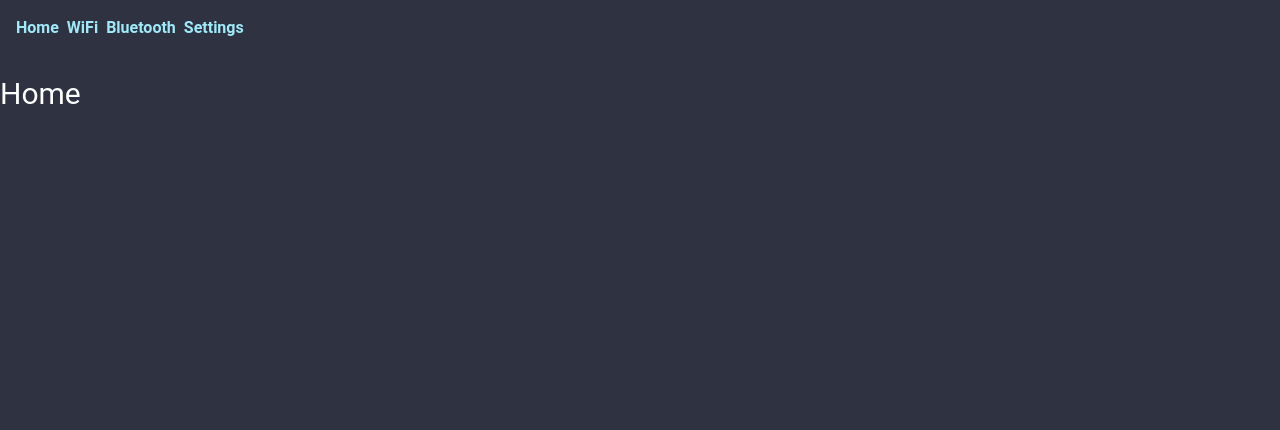
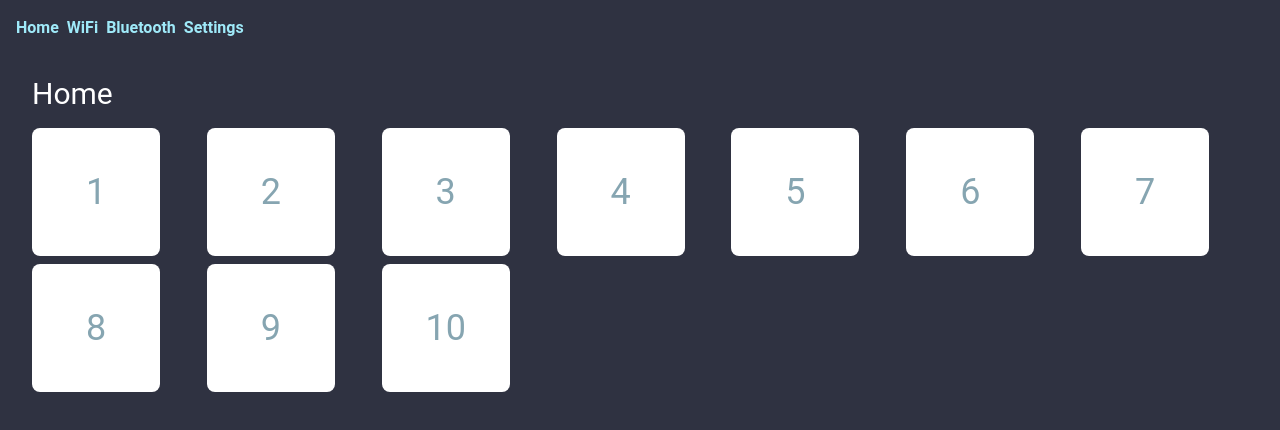
Before and after one commit to Algonzbao/TFG_UI, a React (Vite) app in the folder TFG_UI/: page /#/ in a window 1280 px wide. Shown: the top 430 px of the page. Built offline with nearby package versions, Linux system fonts and the light colour scheme.

Commit message:
Reorder pero no mucho

```diff
--- a/TFG_UI/package.json
+++ b/TFG_UI/package.json
@@ -20,6 +20,7 @@
     "@electron-toolkit/preload": "^2.0.0",
     "@electron-toolkit/utils": "^1.0.2",
     "electron-updater": "^5.3.0",
+    "framer-motion": "^10.12.17",
     "react-router-dom": "^6.14.0"
   },
   "devDependencies": {
--- a/TFG_UI/src/renderer/src/components/Home.jsx
+++ b/TFG_UI/src/renderer/src/components/Home.jsx
@@ -1,3 +1,26 @@
+import { Reorder } from 'framer-motion'
+import { useState } from 'react'
+
 export default function Home() {
-  return <h1 className="text-white text-3xl mt-5"> Home </h1>
+  const [items, setItems] = useState([1, 2, 3, 4, 5, 6, 7, 8, 9, 10])
+
+  return (
+    <section className="px-8">
+      <h1 className="text-white text-3xl mt-5"> Home </h1>
+      <Reorder.Group
+        axis="x"
+        values={items}
+        onReorder={setItems}
+        className="grid grid-cols-7 gap-2 mt-4"
+      >
+        {items.map((item) => (
+          <Reorder.Item key={item} value={item}>
+            <div className="bg-white rounded-lg w-32 h-32 flex items-center justify-center text-4xl">
+              {item}
+            </div>
+          </Reorder.Item>
+        ))}
+      </Reorder.Group>
+    </section>
+  )
 }
```
Also changed, not shown: TFG_UI/src/main/index.js (+6 -3 lines), 1 other file (tests, documents, lock files or other folders).
